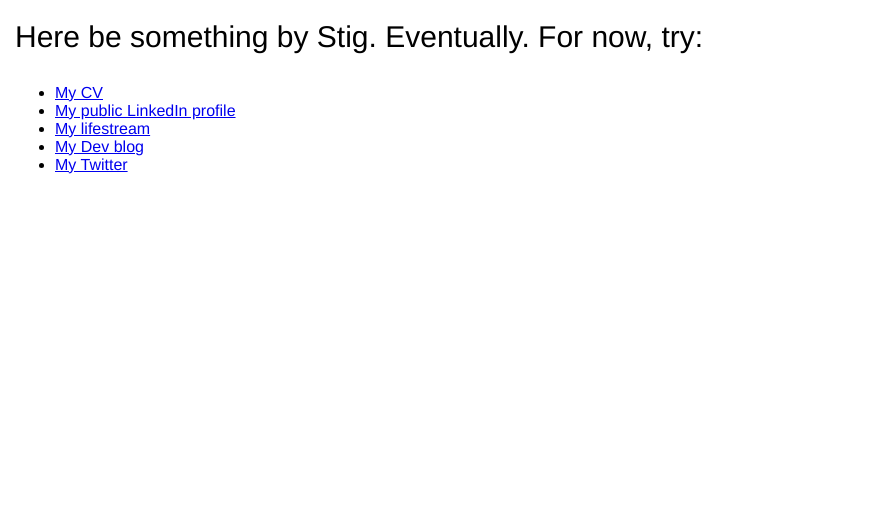
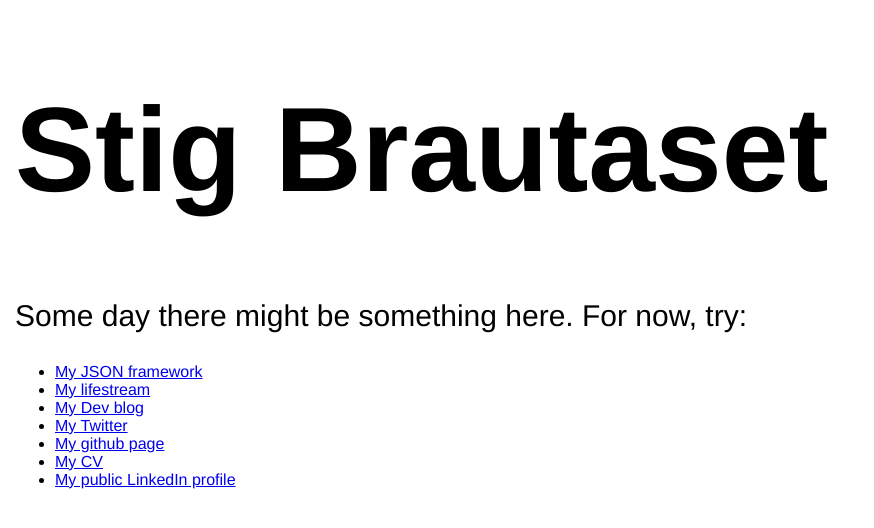
Before and after one commit to stig/www.brautaset.org, a Jekyll site: the page built from index.md, in a window 1280 px wide. Shown: the top 528 px of the page, without its empty margins (0-874 px from the left). Built offline with Jekyll 4.4.1, drawn with Linux system fonts in a browser that asks for light colours.

Commit message:
more links

```diff
--- a/index.md
+++ b/index.md
@@ -3,10 +3,14 @@ title: Something by Stig
 layout: simple
 ---
 
-Here be something by Stig. Eventually. For now, try:
+# Stig Brautaset
 
-* [My CV](http://dl.dropbox.com/u/6478115/stig_brautaset.pdf)
-* [My public LinkedIn profile](http://uk.linkedin.com/in/stigbrautaset)
+Some day there might be something here. For now, try:
+
+* [My JSON framework](http://code.google.com/p/json-framework/)
 * [My lifestream](http://stig.brautaset.org)
 * [My Dev blog](http://devblog.brautaset.org)
 * [My Twitter](http://twitter.com/skugg)
+* [My github page](http://github.com/stig)
+* [My CV](http://dl.dropbox.com/u/6478115/stig_brautaset.pdf)
+* [My public LinkedIn profile](http://uk.linkedin.com/in/stigbrautaset)
```
